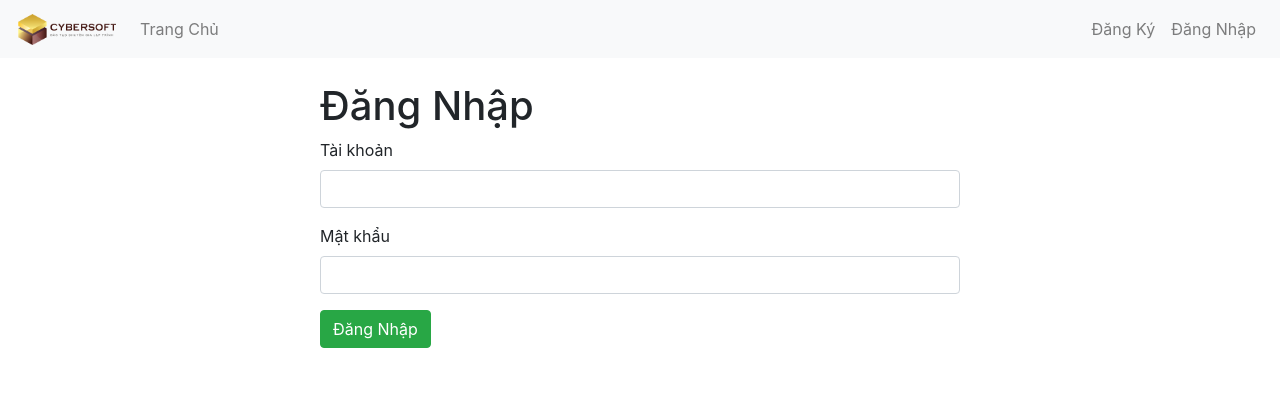
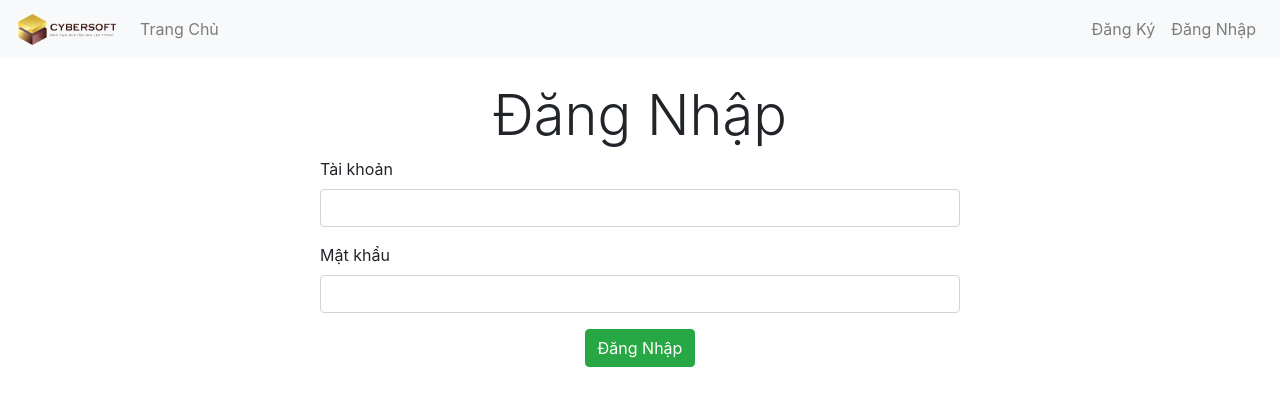
Before and after one commit to goinproduction/reactjs-elearning, a React (Create React App) app: page /sign-in in a window 1280 px wide. Shown: the top 406 px of the page. Built offline with nearby package versions, Linux system fonts and the light colour scheme.

Commit message:
fix routing

```diff
--- a/src/App.js
+++ b/src/App.js
@@ -6,6 +6,7 @@ import SignupScreen from "./Screens/Signup";
 import { BrowserRouter, Route, Switch } from "react-router-dom";
 import Header from "./Layouts/Header";
 import SigninScreen from "./Screens/Signin";
+
 function App() {
   return (
     <BrowserRouter>
--- a/src/Layouts/Header/index.js
+++ b/src/Layouts/Header/index.js
@@ -2,6 +2,7 @@ import React, { Component } from "react";
 import { Link, NavLink } from "react-router-dom";
 import Logo from "../../Assets/img/logo.png";
 import classes from "./style.module.css";
+
 export default class Header extends Component {
   render() {
     return (
@@ -24,24 +25,14 @@ export default class Header extends Component {
           <div className="collapse navbar-collapse" id="navbarSupportedContent">
             <ul className="navbar-nav mr-auto">
               <li className="nav-item">
-                <Link
-                  activeStyle={{ color: "blue" }}
-                  exact
-                  to="/"
-                  className="nav-link"
-                >
+                <Link to="/" className="nav-link">
                   Trang Chủ
                 </Link>
               </li>
             </ul>
             <ul className="navbar-nav">
               <li className="nav-item">
-                <Link
-                  activeStyle={{ color: "blue" }}
-                  exact
-                  to="/sign-up"
-                  className="nav-link"
-                >
+                <Link to="/sign-up" className="nav-link">
                   Đăng Ký
                 </Link>
               </li>
--- a/src/Screens/Signin/index.js
+++ b/src/Screens/Signin/index.js
@@ -1,20 +1,47 @@
 import React, { Component } from "react";
+import { Form, Formik, Field } from "formik";
 
 export default class SigninScreen extends Component {
+  handleSubmit = (value) => {
+    console.log(value);
+  };
   render() {
     return (
-      <form className="w-50 mx-auto">
-        <h1>Đăng Nhập</h1>
+      <div className="w-50 mx-auto">
+        <h3 className="text-center display-4">Đăng Nhập</h3>
+        <Formik
+          initialValues={{
+            taiKhoan: "",
+            matKhau: "",
+          }}
+          onSubmit={this.handleSubmit}
+          render={(formikProps) => (
+            <Form>
               <div className="form-group">
                 <label>Tài khoản</label>
-          <input type="text" className="form-control" />
+                <Field
+                  type="text"
+                  className="form-control"
+                  name="taiKhoan"
+                  onChange={formikProps.handleChange}
+                />
               </div>
               <div className="form-group">
                 <label>Mật khẩu</label>
-          <input type="password" className="form-control" />
+                <Field
+                  type="password"
+                  className="form-control"
+                  name="matKhau"
+                  onChange={formikProps.handleChange}
+                />
               </div>
-        <butto className="btn btn-success">Đăng Nhập</butto>
-      </form>
+              <div className="text-center">
+                <button className="btn btn-success">Đăng Nhập</button>
+              </div>
+            </Form>
+          )}
+        />
+      </div>
     );
   }
 }
--- a/src/Services/user.js
+++ b/src/Services/user.js
@@ -24,5 +24,13 @@ class UserService {
       data: data,
     });
   }
+  userSignIn(user) {
+    return Axios({
+      method: "POST",
+      url:
+        "https://elearning0706.cybersoft.edu.vn/api/QuanLyNguoiDung/DangNhap",
+      data: user,
+    });
+  }
 }
 export default UserService;
```
Lines whose indentation alone changed are shown as unchanged.
